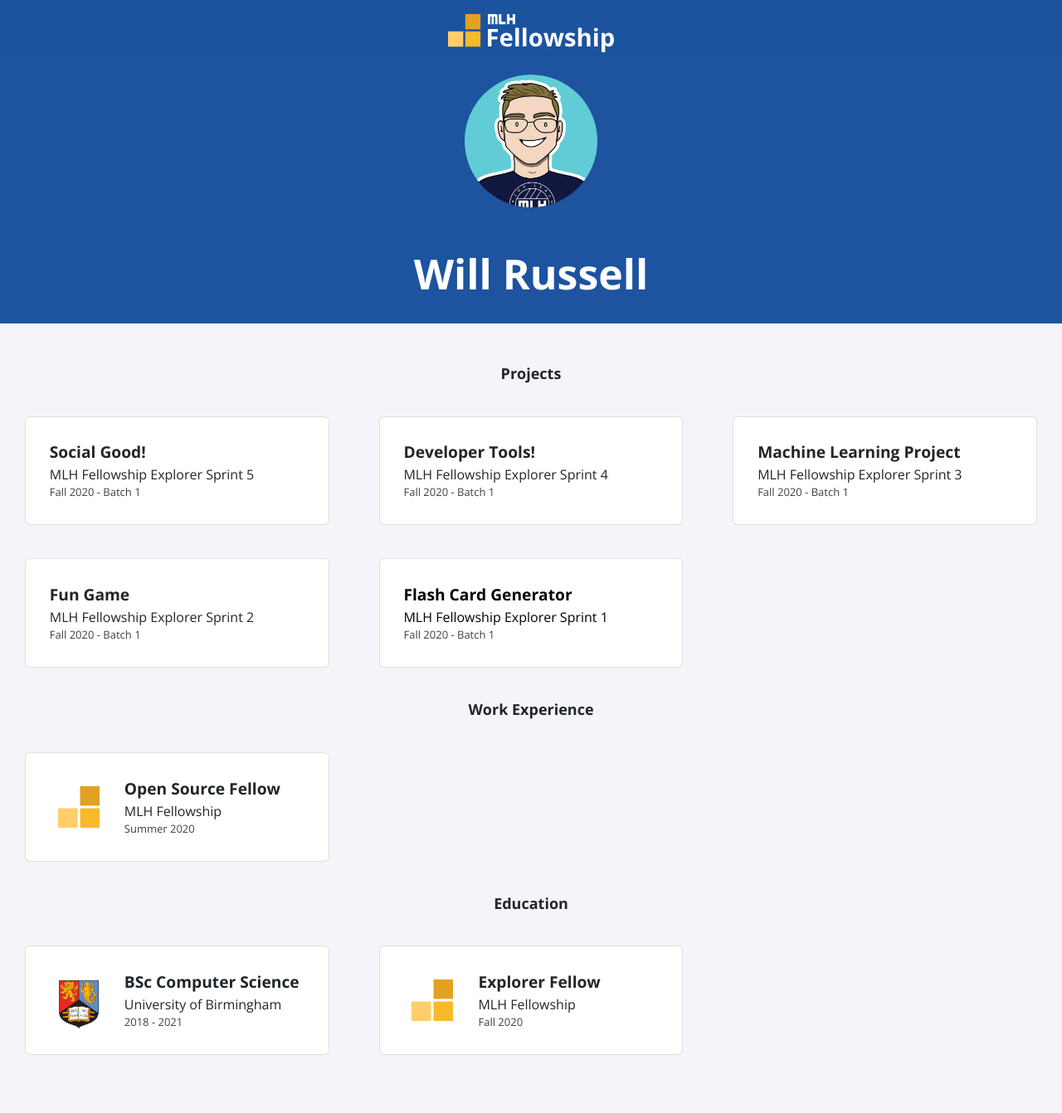
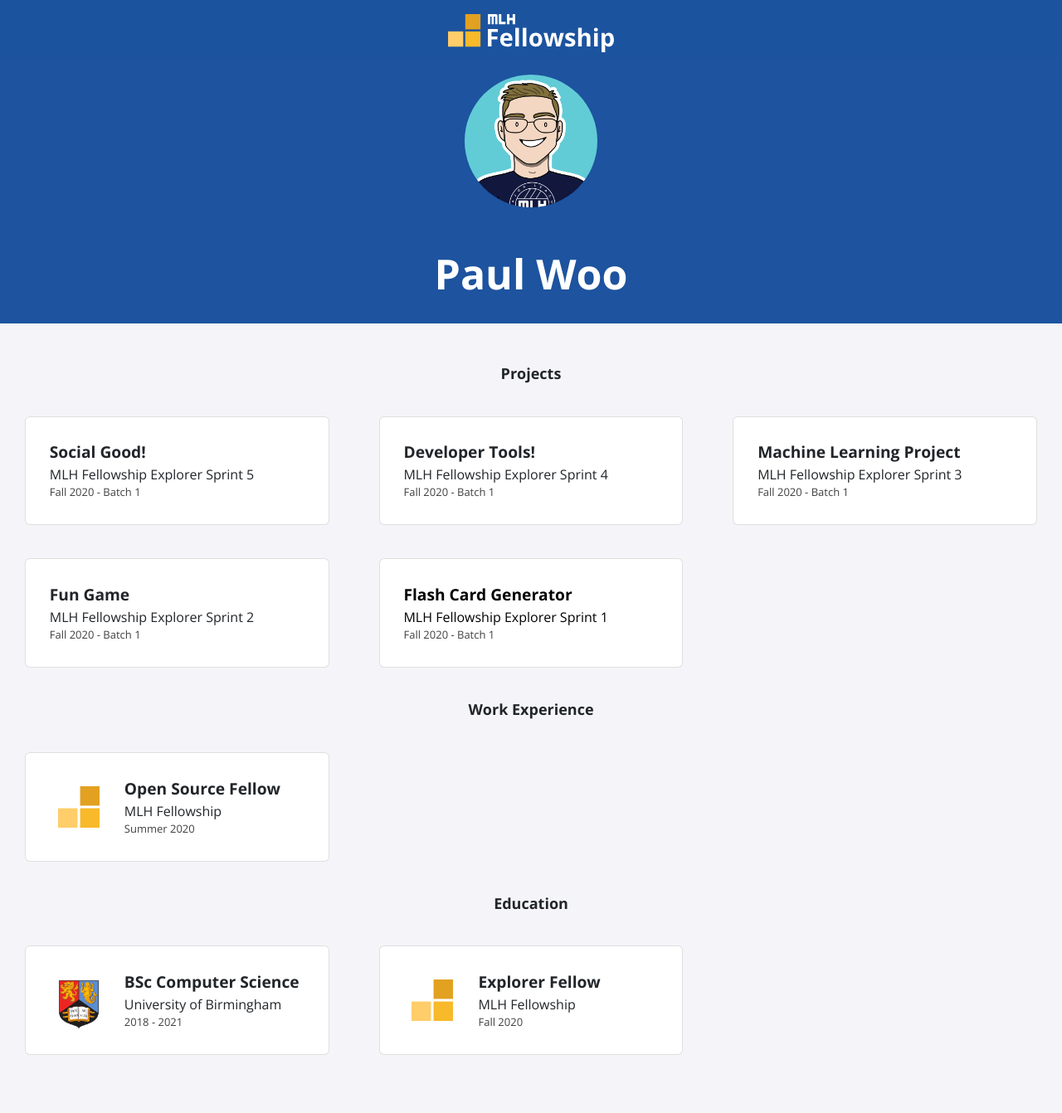
Before and after one commit to jitbon/jitbon.github.io, a Jekyll site: the page built from index.html, in a window 1280 px wide. Shown: the whole page at 83% size. Built offline with Jekyll 4.4.1, drawn with Linux system fonts in a browser that asks for light colours; nearby versions of some CDN libraries.

Commit message:
Update _config.yml to contain my info

```diff
--- a/_config.yml
+++ b/_config.yml
@@ -1,13 +1,13 @@
-title: "Will Russell"
-email: fellowship@mlh.io
+title: "Paul Woo"
+email: pauljhwoo@gmail.com
 description: >- # this means to ignore newlines until "baseurl:"
   Write an awesome description for your new site here. You can edit this
   line in _config.yml. It will appear in your document head meta (for
   Google search results) and in your feed.xml site description.
 baseurl: "/"
-url: "/portfolio-template"
-twitter_username: mlhacks
-github_username:  mlh-fellowship
+url: "https://jitbon.github.io"
+twitter_username: PaulWooHoo
+github_username:  jitbon
 
 sass:
   sass_dir: _sass
```
